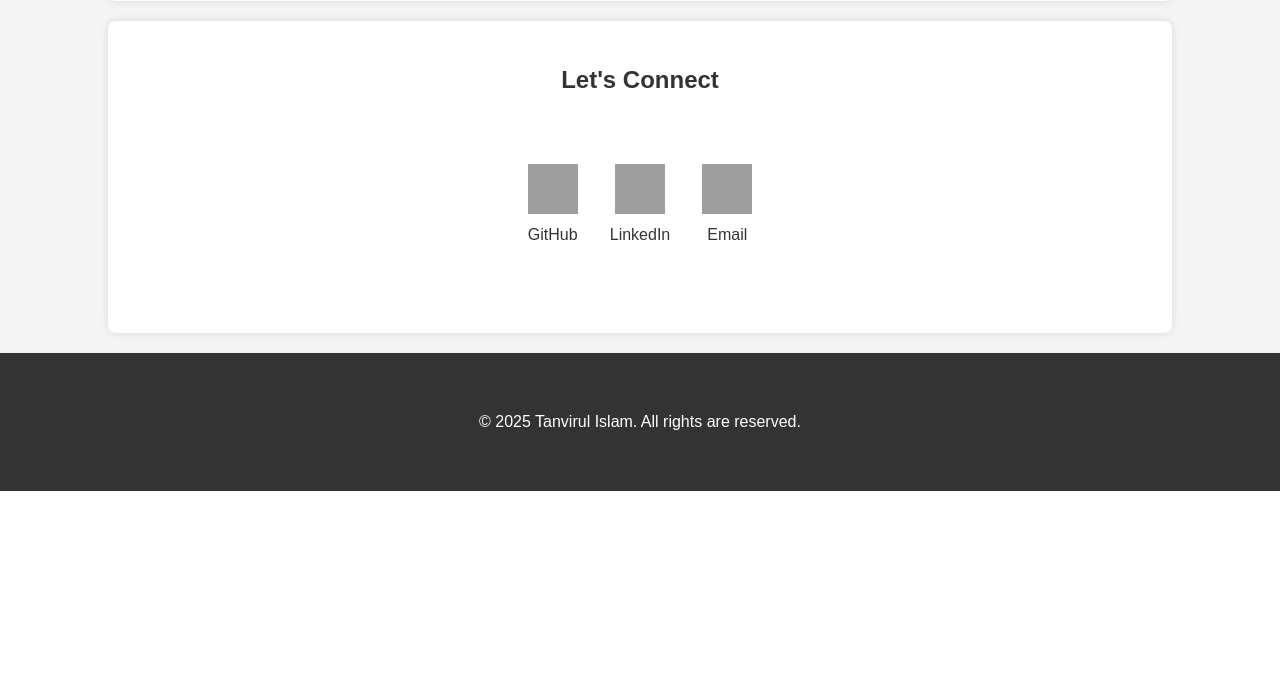
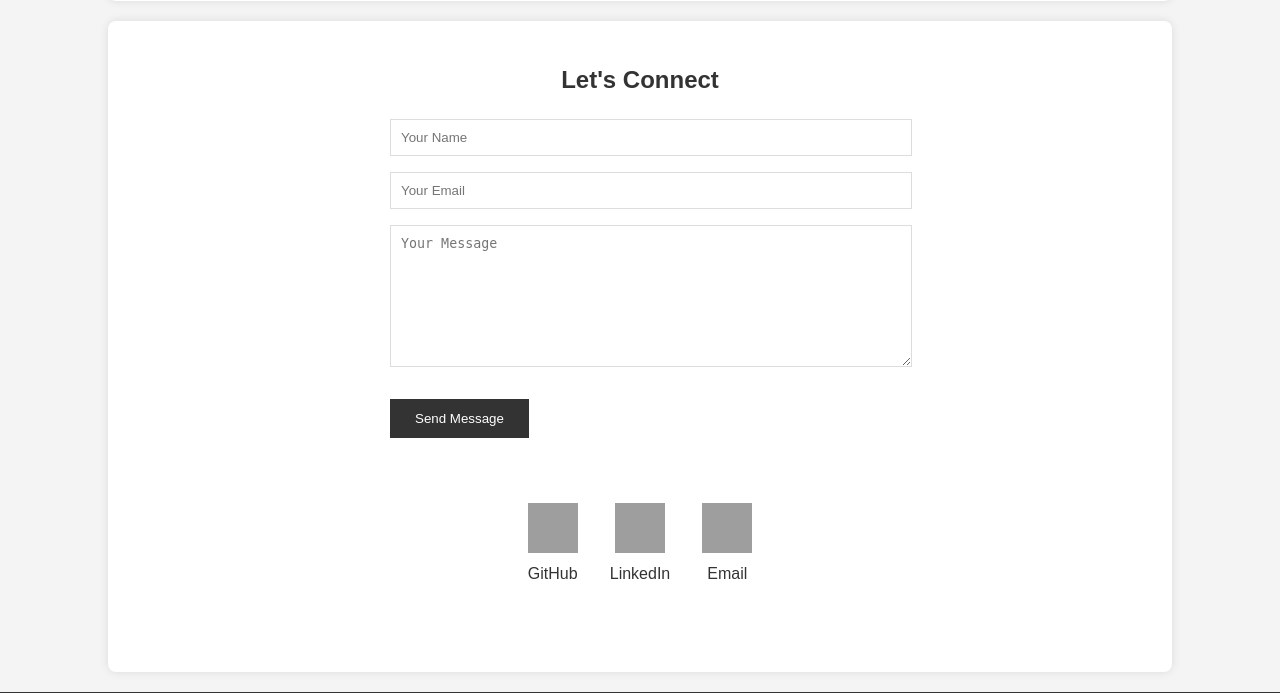
Before and after one commit to tanvir5386/ML-Ops, a Flask app: template templates/index.html in a window 1280 px wide. Shown: the part 1347-2040 px from the top of the page. Before the commit the page ends 1838 px from the top, so only its background shows below. Run offline with Flask 3, Linux system fonts and the light colour scheme; the template is opened without the code that fills it, so the values that code supplies are empty; grey boxes are pictures that could not be loaded.

Commit message:
here created portfolio

```diff
--- a/templates/index.html
+++ b/templates/index.html
@@ -159,6 +159,26 @@
 
     <section id="contact" class="container">
         <h2>Let's Connect</h2>
+
+        <!-- Add this form -->
+        <form method="POST" action="/contact" style="max-width: 500px; margin: 0 auto;">
+            <div style="margin-bottom: 1rem;">
+                <input type="text" name="name" placeholder="Your Name" required
+                       style="width: 100%; padding: 10px; border: 1px solid #ddd;">
+            </div>
+            <div style="margin-bottom: 1rem;">
+                <input type="email" name="email" placeholder="Your Email" required
+                       style="width: 100%; padding: 10px; border: 1px solid #ddd;">
+            </div>
+            <div style="margin-bottom: 1.5rem;">
+                <textarea name="message" placeholder="Your Message" required
+                          style="width: 100%; height: 120px; padding: 10px; border: 1px solid #ddd;"></textarea>
+            </div>
+            <button type="submit"
+                    style="padding: 12px 25px; background: #333; color: white; border: none; cursor: pointer;">
+                Send Message
+            </button>
+        </form>
         <div class="contact-links">
             <a href="https://github.com/tanvir5386" target="_blank" class="contact-item">
                 <img src="https://img.icons8.com/ios-glyphs/40/000000/github.png" alt="GitHub"/>
```
Also changed, not shown: getpost.py (added, +25 -0 lines), main.py (+13 -11 lines).
